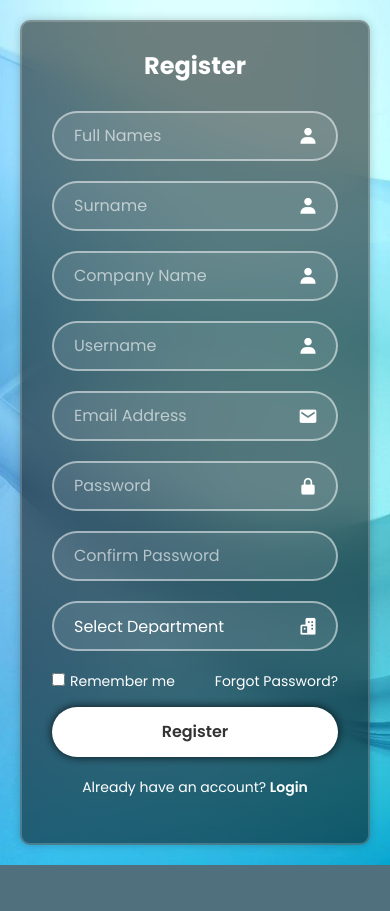
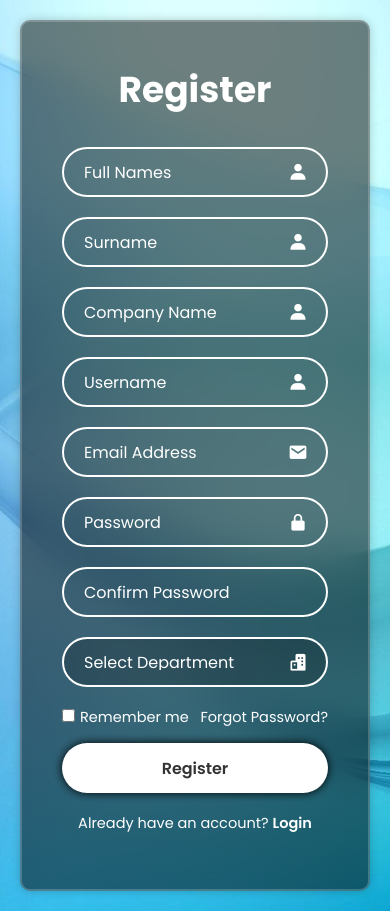
Before and after one commit to MalulekeNS/Salesforce, a PHP site: page /registerForm.html in a window 390 px wide. Before the commit the page ends 865 px from the top, so only its background shows below. Run offline with PHP 8.4, Linux system fonts and the light colour scheme.

Commit message:
Update styleee.css

```diff
--- a/styleee.css
+++ b/styleee.css
@@ -14,12 +14,11 @@
     min-height: 100vh;
     background: url('website-background-21.jpg') no-repeat center center/cover;
     padding: 20px;
-    overflow: hidden; /* Prevent unwanted scrolling */
 }
 
 /* Form container wrapper */
 .wrapper {
-    max-width: 900px;
+    max-width: 900px; /* Increased width to allow for two rows */
     background: rgba(0, 0, 0, 0.5); /* Black transparent background */
     border: 2px solid rgba(255, 255, 255, 0.2);
     backdrop-filter: blur(20px);
@@ -27,21 +26,19 @@
     color: #fff;
     border-radius: 10px;
     padding: 40px;
-    overflow: hidden; /* Prevent overflow of content */
 }
 
 /* Header */
 .wrapper h1 {
-    font-size: clamp(24px, 36px, 5vw); /* Adaptive font size */
+    font-size: 36px;
     text-align: center;
     margin-bottom: 30px;
-    line-height: 1.2;
 }
 
 /* Input fields layout */
 .form-grid {
     display: grid;
-    grid-template-columns: repeat(2, 1fr);
+    grid-template-columns: repeat(2, 1fr); /* Two columns for two-row layout */
     gap: 20px; /* Space between the input fields */
 }
 
@@ -55,53 +52,47 @@
 .input-box select {
     width: 100%;
     height: 50px;
-    background: rgba(255, 255, 255, 0.1); /* Subtle contrast for inputs */
-    border: 2px solid rgba(255, 255, 255, 0.5);
+    background: transparent;
+    border: 2px solid #fff;
     border-radius: 40px;
     font-size: 16px;
     color: #fff;
-    padding: 15px 20px;
-    padding-right: 50px; /* Space for icon */
+    padding: 15px 20px; /* Adjusted padding for consistent alignment */
+    padding-right: 50px; /* Ensure space for the icon */
     outline: none;
     appearance: none;
-    transition: border-color 0.3s ease, background-color 0.3s ease;
-}
-
-.input-box input:focus,
-.input-box select:focus {
-    border-color: #fff;
-    background: rgba(255, 255, 255, 0.2);
 }
 
 .input-box select {
-    color: #fff;
+    background: rgba(0, 0, 0, 0.2);
+
 }
 
 .input-box input::placeholder {
-    color: rgba(255, 255, 255, 0.6);
+    color: #fff;
 }
 
 /* Icon positioning */
 .input-box i {
     position: absolute;
-    right: 20px;
+    right: 20px; /* Ensure consistent right alignment */
     top: 50%;
     transform: translateY(-50%);
     font-size: 20px;
     color: #fff;
-    pointer-events: none;
+    pointer-events: none; /* Ensures the icon doesn't interfere with input focus */
 }
 
 /* Remove icon from confirm password field */
 .input-box.confirm-password i {
-    display: none;
+    display: none; /* Hide the icon */
 }
 
 /* Remember me and forgot password section */
 .remember-forgot {
     display: flex;
     justify-content: space-between;
-    font-size: 14px;
+    font-size: 14.5px;
     margin: 20px 0 15px;
 }
 
@@ -115,10 +106,6 @@
     text-decoration: none;
 }
 
-.remember-forgot a:hover {
-    text-decoration: underline;
-}
-
 /* Submit button */
 .wrapper .btn {
     width: 100%;
@@ -126,23 +113,22 @@
     background: #fff;
     border: none;
     border-radius: 40px;
-    box-shadow: 0 0 10px rgba(0, 0, 0, 0.8);
+    box-shadow: 0 0 10px rgba(0, 0, 0, 1);
     cursor: pointer;
     font-size: 16px;
     color: #333;
     font-weight: 600;
     outline: none;
-    transition: background-color 0.3s ease, box-shadow 0.3s ease;
+    transition: background-color 0.3s ease;
 }
 
 .wrapper .btn:hover {
     background: rgba(255, 255, 255, 0.8);
-    box-shadow: 0 0 15px rgba(255, 255, 255, 0.5);
 }
 
 /* Register link section */
 .wrapper .register-link {
-    font-size: 14px;
+    font-size: 14.5px;
     text-align: center;
     margin: 20px 0 15px;
 }
@@ -151,12 +137,6 @@
     color: #fff;
     text-decoration: none;
     font-weight: 600;
-    transition: color 0.3s ease;
-}
-
-.register-link p a:hover {
-    color: rgba(255, 255, 255, 0.8);
-    text-decoration: underline;
 }
 
 /* Responsive adjustments */
@@ -164,12 +144,4 @@
     .form-grid {
         grid-template-columns: 1fr; /* Stack inputs into one column on smaller screens */
     }
-
-    .wrapper {
-        padding: 30px; /* Adjust padding for smaller screens */
-    }
-
-    .wrapper h1 {
-        font-size: 24px; /* Reduced font size for smaller screens */
-    }
 }
```
